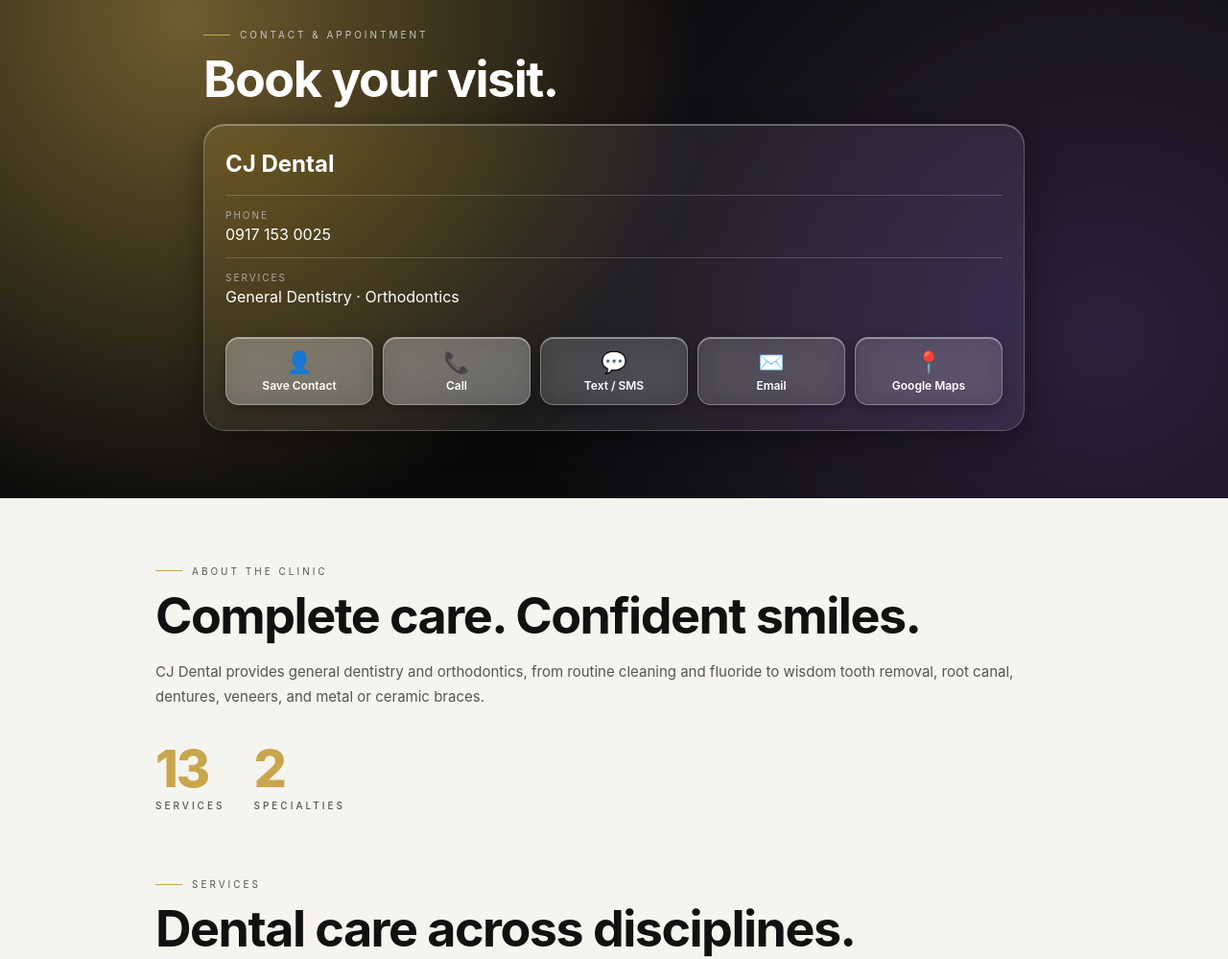
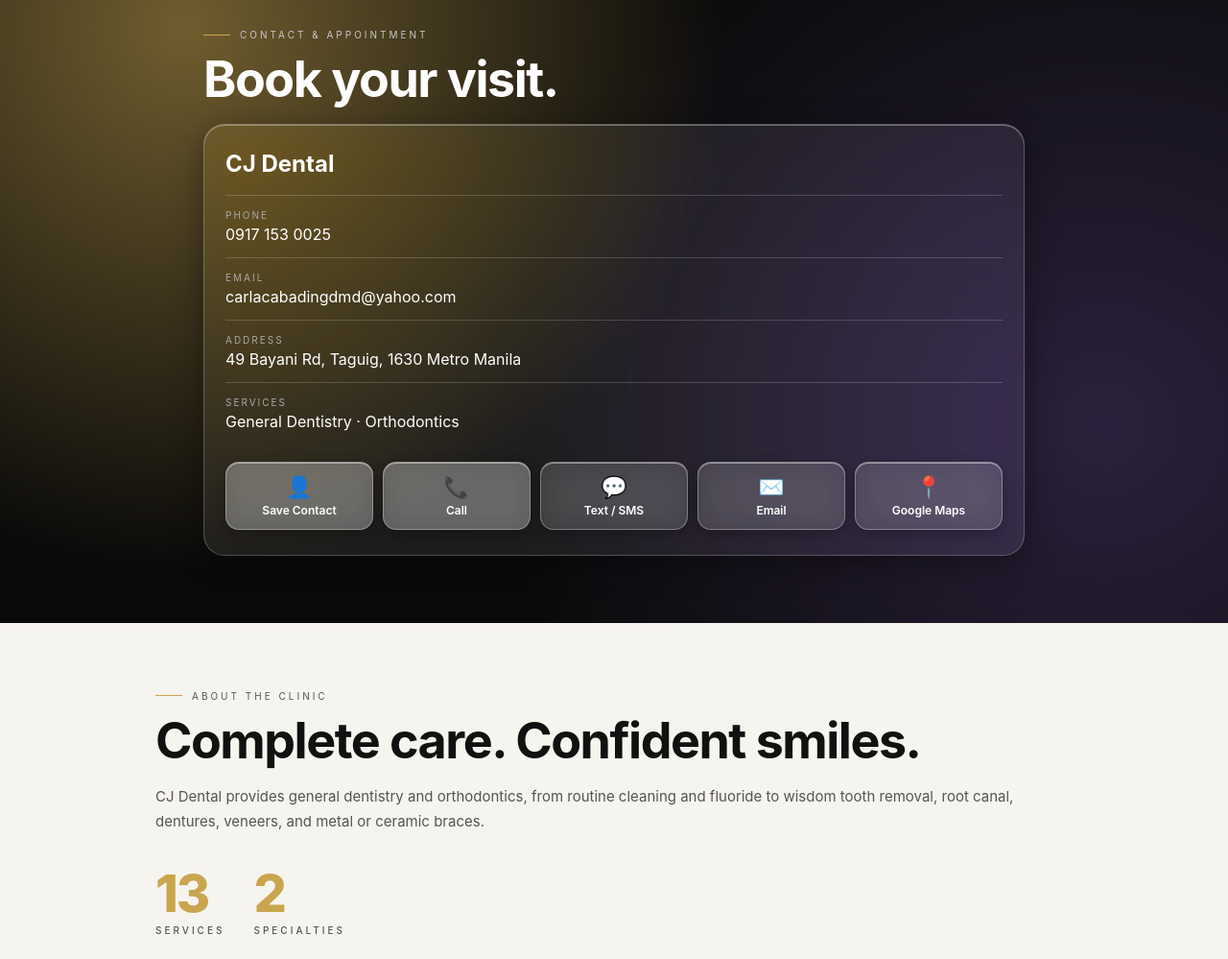
Before and after one commit to mt-sites/cj-dental, a plain HTML site: page index.html in a window 1280 px wide. Shown: the part 840-1839 px from the top of the page at 96% size. Drawn offline with Linux system fonts and the light colour scheme.

Commit message:
Update contact information and social media links
Updated contact details with email and address. Added social media links for messenger and Facebook.

```diff
--- a/index.html
+++ b/index.html
@@ -93,14 +93,14 @@ const CONFIG = {
   /* ---------- 2. CONTACT DETAILS ---------- */
   phone: "0917 153 0025",        // as people should read it
   countryCode: "+63",            // used for call, text and saved contact
-  email: "",                     // e.g. "hello@cjdental.com"
-  address: "",                   // e.g. "Street, Town, Province"
+  email: "carlacabadingdmd@yahoo.com",                     // e.g. "hello@cjdental.com"
+  address: "49 Bayani Rd, Taguig, 1630 Metro Manila",                   // e.g. "Street, Town, Province"
   maps: "https://maps.app.goo.gl/rgdcReKZmWaf84qE7",                      // Google Maps share link (if empty, the address is searched instead)
   website: "",                   // clinic website, added to the saved contact
 
   /* ---------- 3. SOCIAL MEDIA ---------- */
-  messenger: "",                 // Facebook page username (e.g. "CJDental") or full m.me link
-  facebook: "",                  // full link, e.g. "https://facebook.com/yourpage"
+  messenger: "https://www.facebook.com/cjcabadingpado",                 // Facebook page username (e.g. "CJDental") or full m.me link
+  facebook: "https://www.facebook.com/cjcabadingpado",                  // full link, e.g. "https://facebook.com/yourpage"
   instagram: "",                 // full link
   tiktok: "",                    // full link
 
@@ -136,7 +136,7 @@ const CONFIG = {
     text: "Oral prophylaxis, extractions, restorations, crowns and dentures, root canal, whitening, veneers, and braces, all in one clinic.",
     primaryButton: "Call to Book",          // always calls the phone number
     secondaryButton: "Visit Facebook",
-    secondaryButtonLink: "facebook",        // facebook, instagram, tiktok, messenger, maps, email, sms or call
+    secondaryButtonLink: "https://www.facebook.com/cjcabadingpado",        // facebook, instagram, tiktok, messenger, maps, email, sms or call
     facts: [
       { label: "Specialties", value: "General & Ortho" },
       { label: "Services", value: "13 offered" },
```
